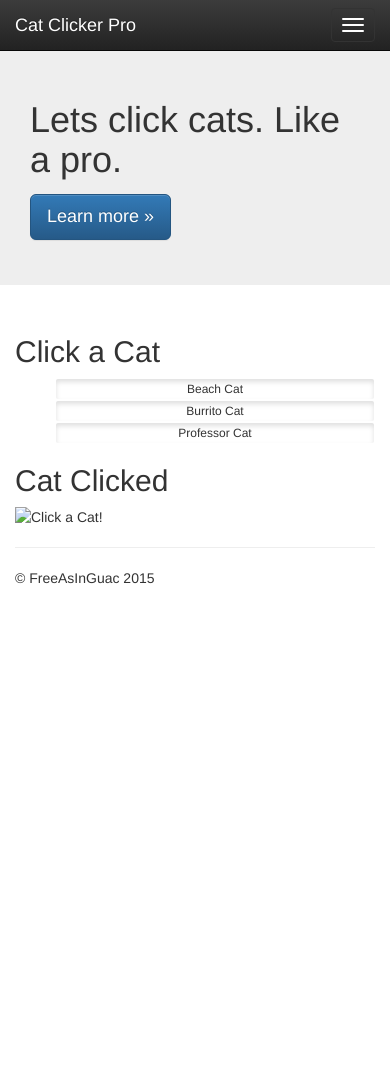
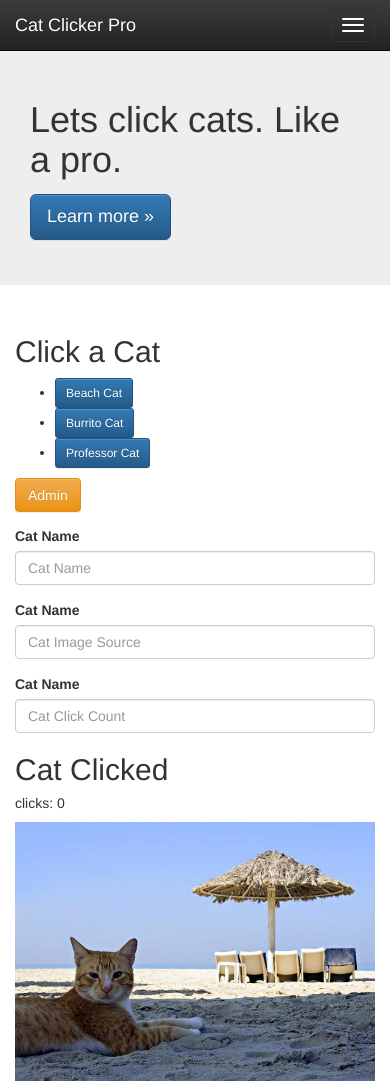
Before and after one commit to Kamps-Duac/Kamps-Duac.github.io, a plain HTML site: page index.html in a window 390 px wide. Shown: the top 1084 px of the page. Before the commit the page ends 844 px from the top, so only its background shows below. Drawn offline with nearby package versions, Linux system fonts and the light colour scheme.

Commit message:
refactored Click Handler for Cat List

```diff
--- a/css/main.css
+++ b/css/main.css
@@ -3,6 +3,3 @@
 /* ==========================================================================
    Author's custom styles
    ========================================================================== */
-
-
-#catList > li {display: block;}
--- a/index.html
+++ b/index.html
@@ -61,6 +61,24 @@
           <!-- This unordered list is dynamically
           populated by catdata.js -->
           <ul id="catList"></ul>
+          <div id="#adminContainer">
+            <a id="catAdminBtn" class="btn btn-warning btn-md" role="button" style="margin-bottom: 1em;">Admin</a>
+            <!-- TODO: finish form -->
+            <form id="#adminForm">
+              <div class="form-group">
+                <label for="catNameFld">Cat Name</label>
+                <input type="text" class="form-control" id="catNameFld" placeholder="Cat Name">
+              </div>
+              <div class="form-group">
+                <label for="catImgUrlFld">Cat Name</label>
+                <input type="url" class="form-control" id="catImgUrlFld" placeholder="Cat Image Source">
+              </div>
+              <div class="form-group">
+                <label for="catClickCounterFld">Cat Name</label>
+                <input type="number" class="form-control" id="catClickCounterFld" placeholder="Cat Click Count">
+              </div>
+            </form>
+          </div>
         </div>
         <div class="col-md-8">
           <h2>Cat Clicked</h2>
@@ -82,7 +100,7 @@
       <footer>
         <p>&copy; FreeAsInGuac 2015</p>
       </footer>
-    </div> <!-- /container -->        <script src="//ajax.googleapis.com/ajax/libs/jquery/1.11.2/jquery.js"></script>
+    </div> <!-- /container -->        <script src="https://ajax.googleapis.com/ajax/libs/jquery/1.11.2/jquery.js"></script>
         <script>window.jQuery || document.write('<script src="js/vendor/jquery-1.11.2.js"><\/script>')</script>
 
         <script src="js/vendor/bootstrap.min.js"></script>
--- a/js/catdata.js
+++ b/js/catdata.js
@@ -23,8 +23,10 @@ var data = {
 // Controller
 var controller = {
 	init: function() {
+		controller.setCurrentCat(data.cats[0]);
+
+		catImgView.init();
 		catListView.init();
-		catImgView.init();
 	},
 
 	getCurrentCat: function() {
@@ -57,6 +59,12 @@ var catImgView = {
 		this.catImageElem.click(function() {
 			controller.addOneClick();
 		});
+		this.catImageElem.mousedown(function() {
+			$(this).css("opacity", 0.5);
+		});
+		this.catImageElem.mouseup(function() {
+			$(this).css("opacity", 1);
+		});
 
 		// Render the view on load
 		this.render();
@@ -70,6 +78,7 @@ var catImgView = {
 			this.catNameElem.text(currentCat.name);
 			this.catImageElem.attr("src",currentCat.catImgSrc);
 			$("#clickCountDisplay").show();
+			$("#catList>li").removeClass("active");
 		}
 
 	}
@@ -78,34 +87,54 @@ var catImgView = {
 var catListView = {
 	init: function() {
 		this.catListElem = $("#catList");
-		this.currentCat = data.cats[1];
+		//this.currentCat = data.cats[1];
 		this.render();
 	},
 
 	render: function() {
-		var cat, elem, i;
+		var cat, liElem, aElem, i;
 
 		var cats = controller.getCats();
 
-		this.catListElem.innerHTML = '';
+		function generateCatClickHandler(catCopy) {
+			return function() {
+				controller.setCurrentCat(catCopy);
+				catImgView.render();
+				catListView.catListElem
+					.children().children().removeClass("btn-success");
+				$(this).addClass("btn-success");
+			};
+		}
 
 		for (i = 0; i < cats.length; i++) {
 			cat = cats[i];
 
-			elem = document.createElement('li');
-			$(elem).addClass("btn btn-priamary btn-xs active");
-			elem.textContent = cat.name;
+			// Here create nested element <li><a></a></li>
+			liElem = document.createElement('li');
+			aElem = document.createElement('a');
+			$(aElem).addClass("btn btn-primary btn-sm");
+			aElem.textContent = cat.name;
 
-			elem.addEventListener('click', (function(catCopy) {
-				return function() {
-					controller.setCurrentCat(catCopy);
-					catImgView.render();
-				};
-			})(cat));
-
-			this.catListElem.append(elem);
+			aElem.addEventListener('click', (generateCatClickHandler(cat)));
+			liElem.appendChild(aElem);
+			this.catListElem.append(liElem);
 		}
 	}
+};
+
+var catAdminView = {
+	init: function() {
+		this.catAdminBtn = $("#catAdminBtn");
+		this.catNameFld = $("#catNameFld");
+		this.catImgUrlFld = $("catImgUrlFld");
+		this.catClickCounterFld = $("catClickCounterFld");
+
+		this.catAdminBtn.click(function() {
+			$("form").toggle();
+		});
+
+		this.render();
+	},
 };
 
 controller.init();
@@ -149,3 +178,15 @@ controller.init();
 // 		}
 // 	}
 // })
+
+function generateCatClickHandler(catCopy) {
+	return function() {
+		controller.setCurrentCat(catCopy);
+		catImgView.render();
+	};
+}
+
+for (i = 0; i < cats.length; i++) {
+	cat = cats[i];
+	elem.addEventListener('click', (generateCatClickHandler(cat)));
+}
```
